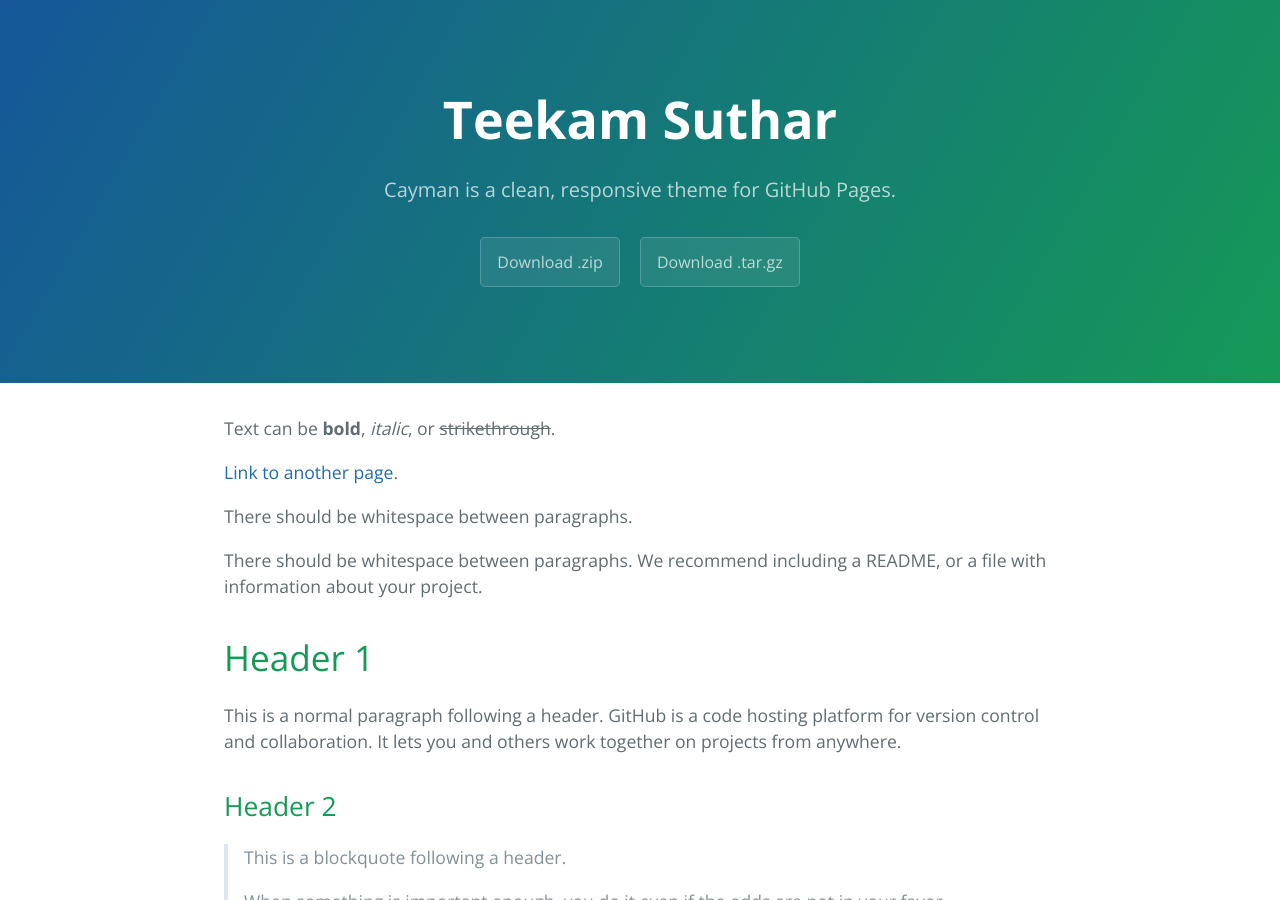
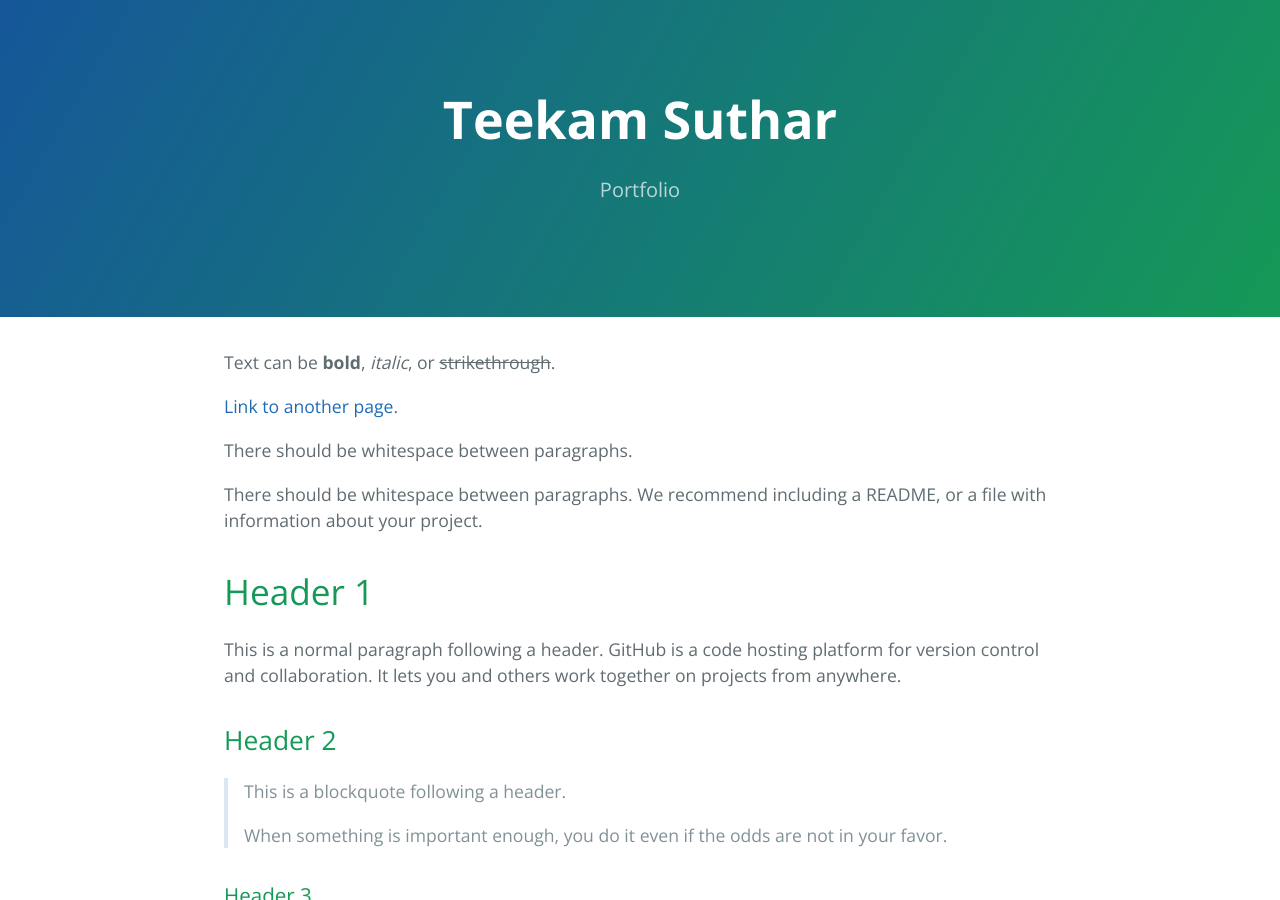
Before and after one commit to teekamsuthar/teekamsuthar.github.io, a Jekyll site: the page built from index.md, in a window 1280 px wide and 900 px high. Built offline with Jekyll 4.4.1, drawn with Linux system fonts in a browser that asks for light colours.

Commit message:
Update _config.yml

```diff
--- a/_config.yml
+++ b/_config.yml
@@ -1,5 +1,5 @@
 title: Teekam Suthar
-description: Cayman is a clean, responsive theme for GitHub Pages.
-show_downloads: true
-google_analytics:
+description: Portfolio
+show_downloads: false
+google_analytics: UA-146000045-1
 theme: jekyll-theme-cayman
```
